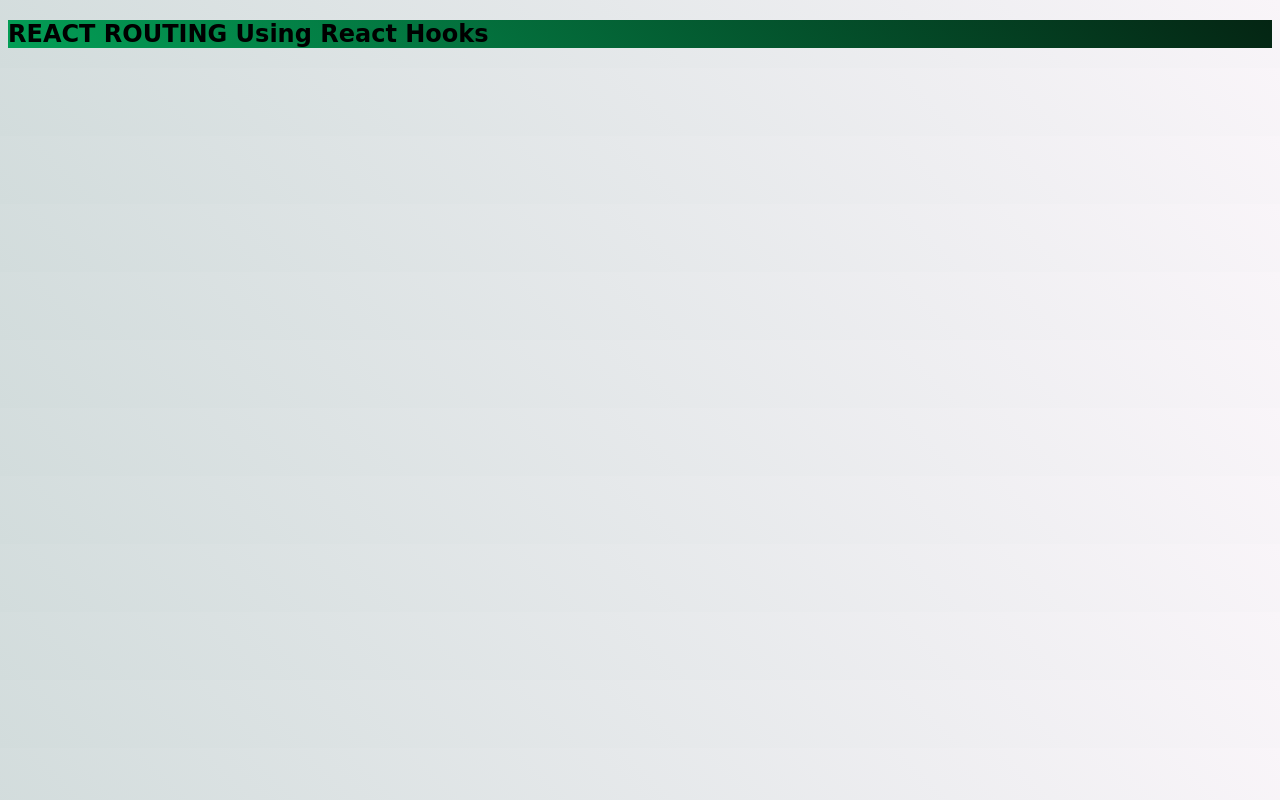
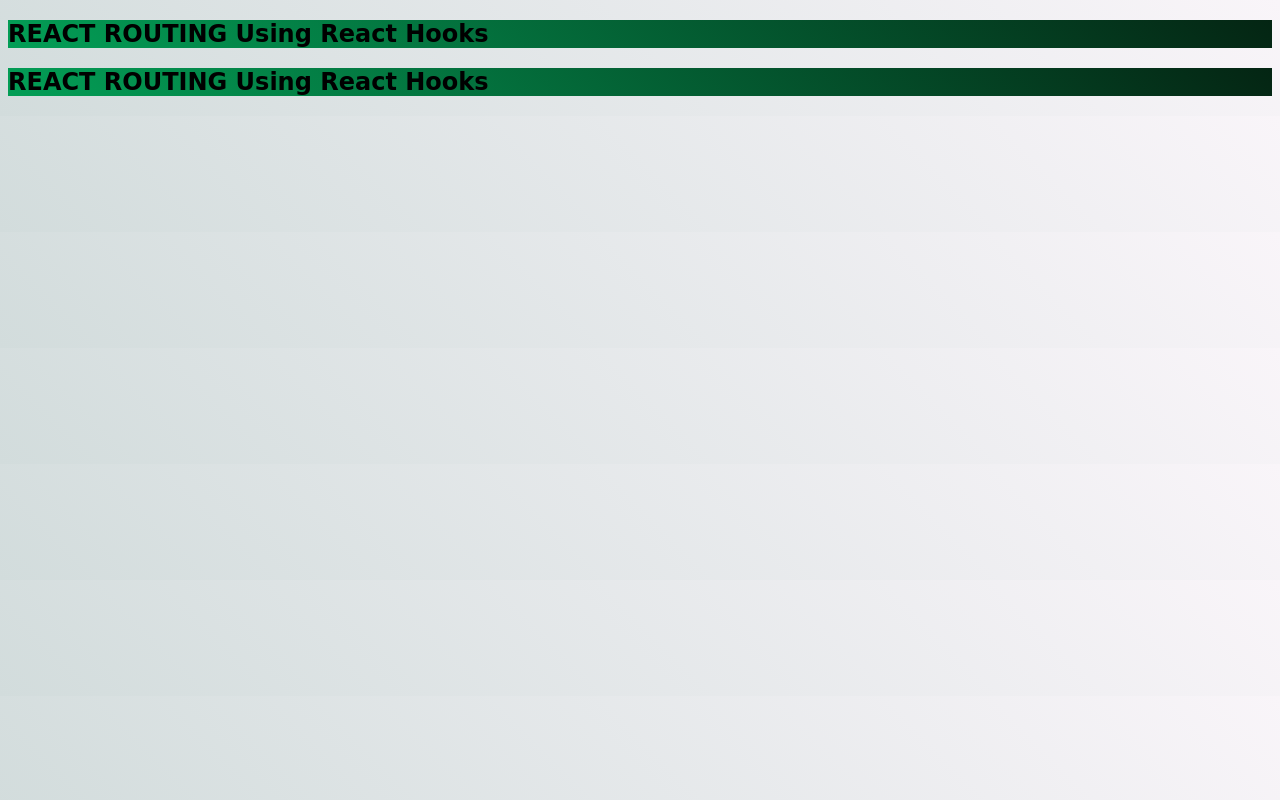
Before and after one commit to vijayn541995/GitHubStorage, a React (Create React App) app: page / in a window 1280 px wide. Built offline with nearby package versions, Linux system fonts and the light colour scheme.

Commit message:
Update App.js

```diff
--- a/src/App.js
+++ b/src/App.js
@@ -33,6 +33,10 @@
   return (
     <React.Fragment>
       <nav className='navbar-nav navbar-dark nav-brand text-white'>
+
+        <h2>REACT ROUTING Using React Hooks </h2>
+      </nav>
+    <nav className='navbar-nav navbar-dark nav-brand text-white'>
         <h2>REACT ROUTING Using React Hooks </h2>
       </nav>
 {/*
```
